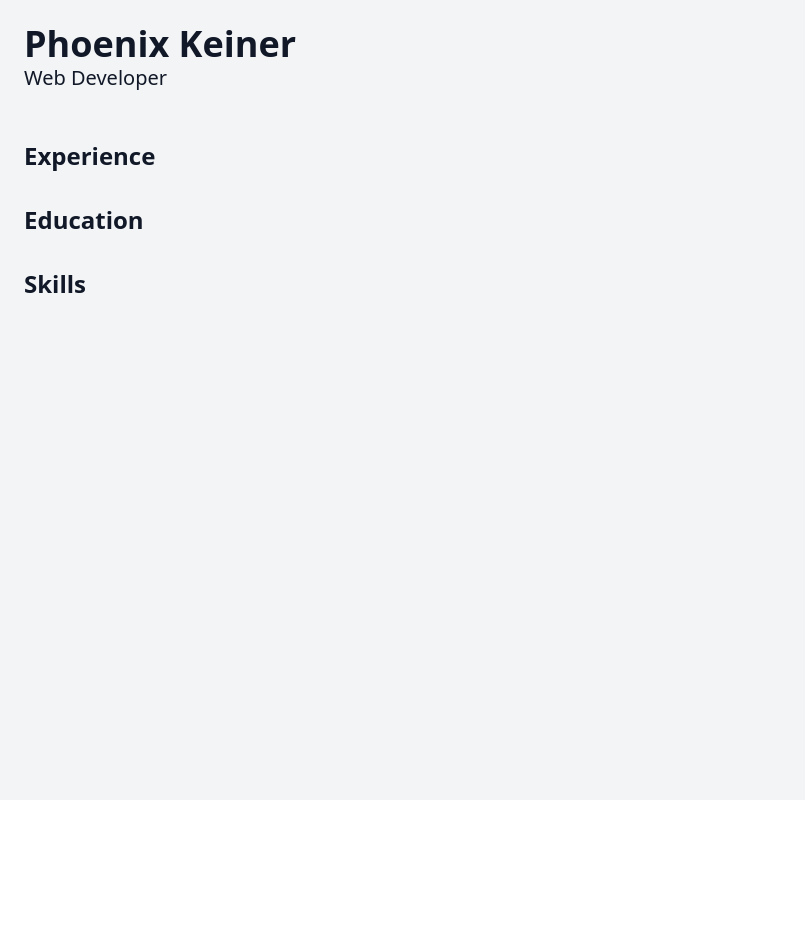
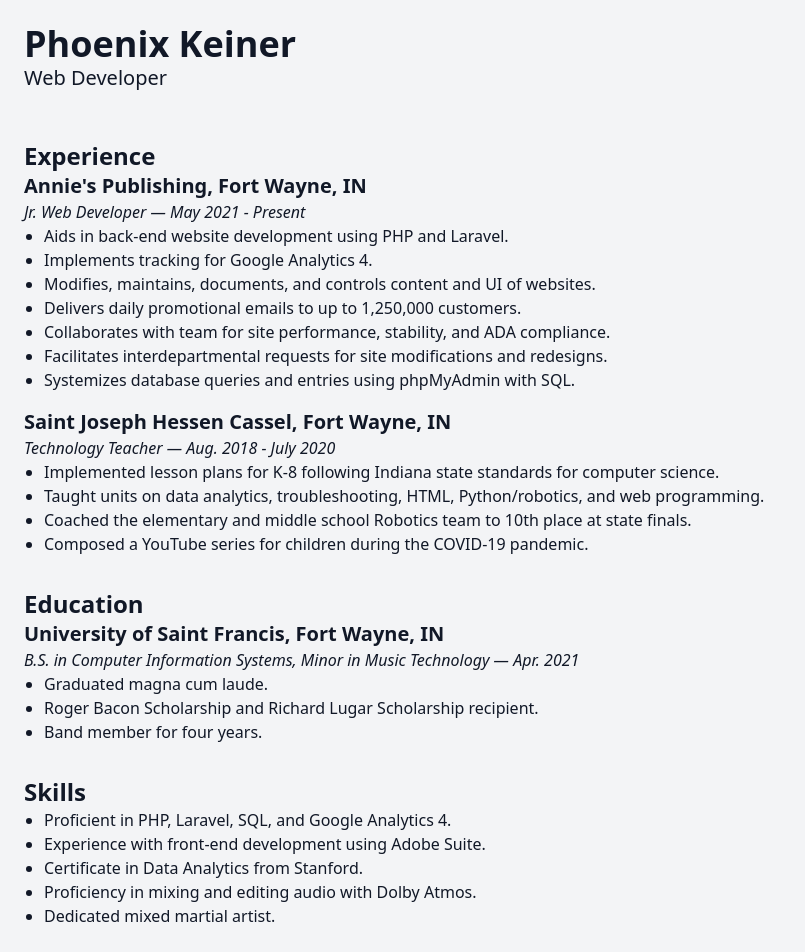
Before and after one commit to phoenixkeiner/phoenix-keiner-resume, a React (Create React App) app: page / in a window 1280 px wide. Shown: the whole page, without its empty margins (0-805 px from the left). Before the commit the page ends 800 px from the top, so only its background shows below. Built offline with nearby package versions, Linux system fonts and the light colour scheme.

Commit message:
added my resume detail to home page

```diff
--- a/src/App.js
+++ b/src/App.js
@@ -10,15 +10,53 @@ function App() {
       <main>
         <section className="mb-8">
           <h2 className="text-2xl font-semibold">Experience</h2>
-          {/* Add your job experience here */}
+          <div>
+            <h3 className="text-xl font-semibold">Annie's Publishing, Fort Wayne, IN</h3>
+            <p className="italic">Jr. Web Developer — May 2021 - Present</p>
+            <ul className="list-disc ml-5">
+              <li>Aids in back-end website development using PHP and Laravel.</li>
+              <li>Implements tracking for Google Analytics 4.</li>
+              <li>Modifies, maintains, documents, and controls content and UI of websites.</li>
+              <li>Delivers daily promotional emails to up to 1,250,000 customers.</li>
+              <li>Collaborates with team for site performance, stability, and ADA compliance.</li>
+              <li>Facilitates interdepartmental requests for site modifications and redesigns.</li>
+              <li>Systemizes database queries and entries using phpMyAdmin with SQL.</li>
+            </ul>
+          </div>
+          <div className="mt-4">
+            <h3 className="text-xl font-semibold">Saint Joseph Hessen Cassel, Fort Wayne, IN</h3>
+            <p className="italic">Technology Teacher — Aug. 2018 - July 2020</p>
+            <ul className="list-disc ml-5">
+              <li>Implemented lesson plans for K-8 following Indiana state standards for computer science.</li>
+              <li>Taught units on data analytics, troubleshooting, HTML, Python/robotics, and web programming.</li>
+              <li>Coached the elementary and middle school Robotics team to 10th place at state finals.</li>
+              <li>Composed a YouTube series for children during the COVID-19 pandemic.</li>
+            </ul>
+          </div>
         </section>
+
         <section className="mb-8">
           <h2 className="text-2xl font-semibold">Education</h2>
-          {/* Add your education here */}
+          <div>
+            <h3 className="text-xl font-semibold">University of Saint Francis, Fort Wayne, IN</h3>
+            <p className="italic">B.S. in Computer Information Systems, Minor in Music Technology — Apr. 2021</p>
+            <ul className="list-disc ml-5">
+              <li>Graduated magna cum laude.</li>
+              <li>Roger Bacon Scholarship and Richard Lugar Scholarship recipient.</li>
+              <li>Band member for four years.</li>
+            </ul>
+          </div>
         </section>
+
         <section>
           <h2 className="text-2xl font-semibold">Skills</h2>
-          {/* Add your skills here */}
+          <ul className="list-disc ml-5">
+            <li>Proficient in PHP, Laravel, SQL, and Google Analytics 4.</li>
+            <li>Experience with front-end development using Adobe Suite.</li>
+            <li>Certificate in Data Analytics from Stanford.</li>
+            <li>Proficiency in mixing and editing audio with Dolby Atmos.</li>
+            <li>Dedicated mixed martial artist.</li>
+          </ul>
         </section>
       </main>
     </div>
```
